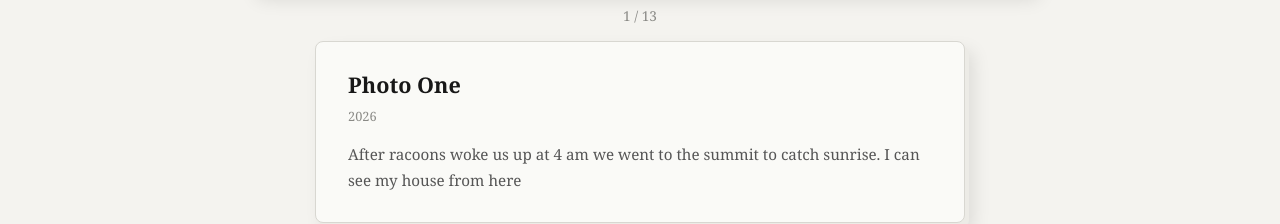
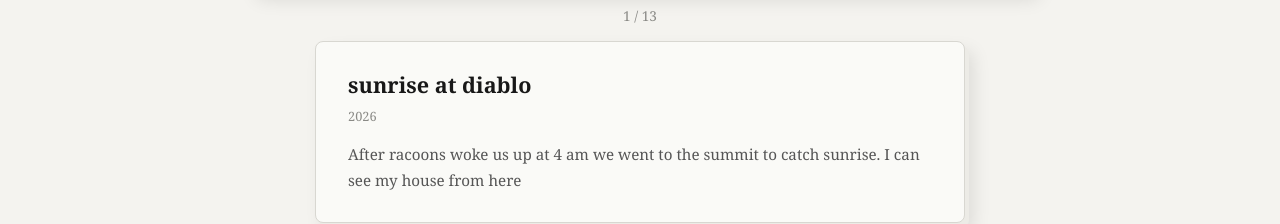
Before and after one commit to Clinton-Cochrane/iBuild, a React (Vite) app: page /photos in a window 1280 px wide. Shown: the part 657-881 px from the top of the page. Built offline with nearby package versions, Linux system fonts and the light colour scheme.

Commit message:
more descriptions

```diff
--- a/src/data/photos.js
+++ b/src/data/photos.js
@@ -3,7 +3,7 @@ const photos = [
         id: "Sunrise from Mt.Diablo",
         src: "/photos/photo-1.jpg",
         alt: "Landscape photograph",
-        title: "Photo One",
+        title: "sunrise at diablo",
         date: "2026",
         description:
             "After racoons woke us up at 4 am we went to the summit to catch sunrise. I can see my house from here",
@@ -30,7 +30,7 @@ const photos = [
         id: "photo-4",
         src: "/photos/photo-4.jpg",
         alt: "Moon over Angel Island",
-        title: "Photo Four",
+        title: "Angel Island",
         date: "2025",
         description:
             "Night time looking at angel island.",
@@ -48,7 +48,7 @@ const photos = [
         id: "Life's a beach and I'm just playin in the sand",
         src: "/photos/photo-6.jpg",
         alt: "Photograph 6",
-        title: "Photo Six",
+        title: "sand",
         date: "2026",
         description:
             "Ocean Beach San Francisco",
@@ -57,7 +57,7 @@ const photos = [
         id: "Mt Diablo Sunset",
         src: "/photos/photo-7.jpg",
         alt: "Photograph 7",
-        title: "Photo Seven",
+        title: "Another Diablo Sunset",
         date: "2026",
         description:
             "",
```
